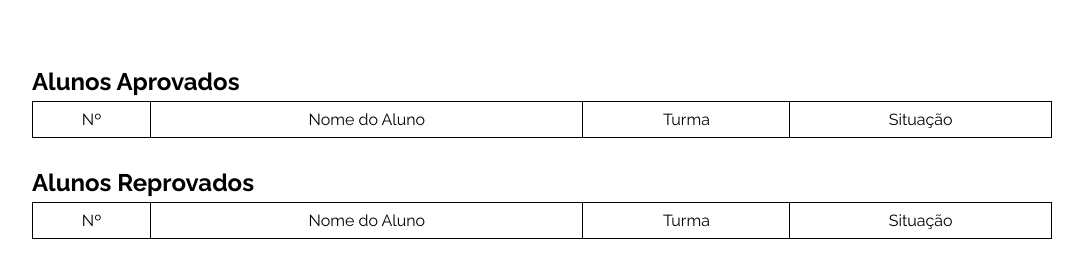
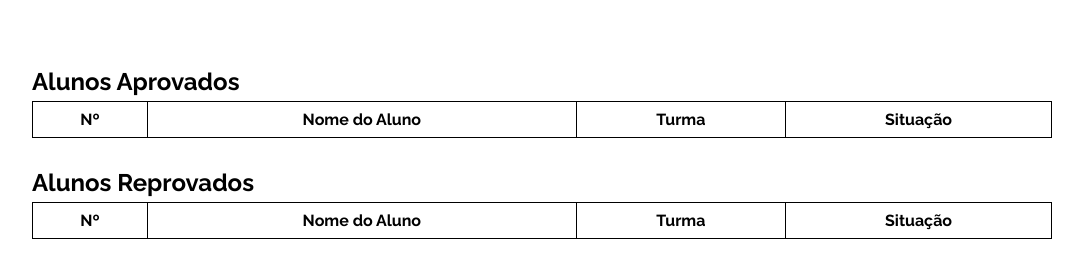
Before and after one commit to marcosbarbosa-dev/boletim-js, a plain HTML site: page index.html in a window 1280 px wide. Shown: the part 84-362 px from the top of the page, without its empty margins (98-1181 px from the left). Drawn offline with Linux system fonts and the light colour scheme.

Commit message:
Adicionei negrito a primeira linha da tabela

```diff
--- a/index.html
+++ b/index.html
@@ -18,10 +18,10 @@
         <h2>Alunos Aprovados</h2>
         <thead>
             <tr>
-                <td>Nº</td>
-                <td>Nome do Aluno</td>
-                <td>Turma</td>
-                <td>Situação</td>
+                <td style="font-weight: bold;">Nº</td>
+                <td style="font-weight: bold;">Nome do Aluno</td>
+                <td style="font-weight: bold;">Turma</td>
+                <td style="font-weight: bold;">Situação</td>
             </tr>
         </thead>
     </table>
@@ -30,10 +30,10 @@
         <h2>Alunos Reprovados</h2>
         <thead>
             <tr>
-                <td>Nº</td>
-                <td>Nome do Aluno</td>
-                <td>Turma</td>
-                <td>Situação</td>
+                <td style="font-weight: bold;">Nº</td>
+                <td style="font-weight: bold;">Nome do Aluno</td>
+                <td style="font-weight: bold;">Turma</td>
+                <td style="font-weight: bold;">Situação</td>
             </tr>
         </thead>
 
--- a/script.js
+++ b/script.js
@@ -13,6 +13,7 @@ function abrir(){
     caseModal.style.display = 'block'
     bg.style.display = 'block'
 }
+
 closeModal.addEventListener('click', fechar)
 btnCancelar.addEventListener('click', fechar)
 function fechar() {
@@ -79,6 +80,7 @@ function novoAluno(){
             situacao : csituacao.value,
         }
 
+
         cellNumeroReprovados.innerHTML = qtdLinhasReprovados
         cellNomeReprovados.innerHTML = alunoReprovado.nome
         cellTurmaReprovados.innerHTML = `${alunoReprovado.serie}º ${alunoReprovado.turma.toUpperCase()}`
```
